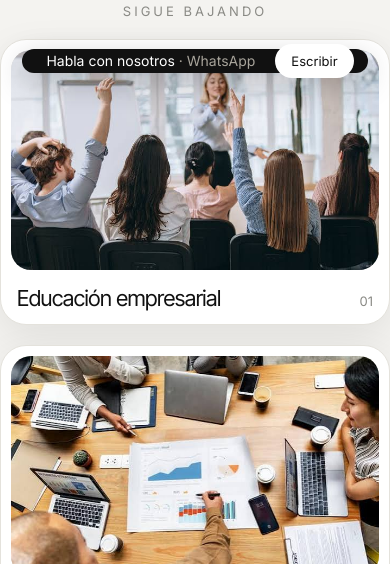
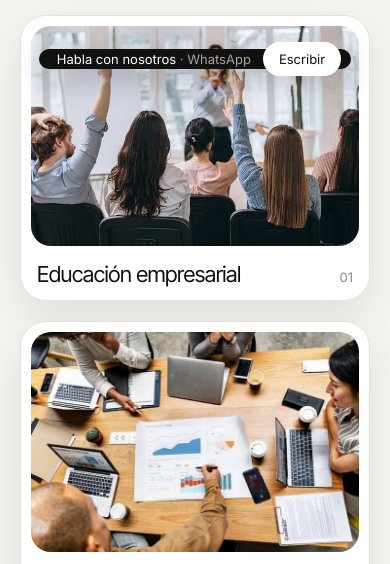
Before and after one commit to Nico752-M/Gremio, a plain HTML site: page elgremio/index.html in a window 390 px wide. Shown: the part 719-1283 px from the top of the page. Drawn offline with nearby package versions, Linux system fonts and the light colour scheme.

Commit message:
Update HTML structure and styles in index.html

```diff
--- a/elgremio/index.html
+++ b/elgremio/index.html
@@ -11,6 +11,7 @@
 <helmet>
 <link rel="stylesheet" href="https://fonts.googleapis.com/css2?family=Cormorant+Garamond:wght@500;600&amp;family=Inter+Tight:wght@400;500;600&amp;family=Inter:wght@400;500&amp;display=swap">
 <style>
+html{overflow-x:hidden;-webkit-text-size-adjust:100%}
 body{margin:0;background:#F4F3F0 linear-gradient(#1b1b1b,#1b1b1b) top/100% 740px no-repeat}
 a{color:inherit;text-decoration:none}
 .nl:hover{opacity:.55}
@@ -36,6 +37,8 @@ a{color:inherit;text-decoration:none}
 .hcs{grid-template-columns:1fr!important;margin:0 16px 20px!important}
 header{padding:16px 20px!important}
 section:not(#inicio):not(#cartas){padding:56px 20px!important}
+#cartas>div{padding:48px 20px 40px!important}
+.wa{font-size:13px!important;gap:12px!important;padding:10px 10px 10px 18px!important;max-width:calc(100vw - 32px)}
 h2{font-size:clamp(32px,10vw,46px)!important;line-height:1.05!important}
 }
 @media(prefers-reduced-motion:reduce){#logo::after,.sd svg{animation:none}}
@@ -140,7 +143,7 @@ h1,h2,h3{font-family:'Inter Tight',Inter,sans-serif;font-weight:500;letter-spaci
 
 <section style="padding:96px 48px;border-top:1px solid #e4e2dc;display:flex;flex-direction:column;gap:48px">
 <div style="display:flex;flex-wrap:wrap;justify-content:space-between;align-items:flex-end;gap:24px"><h2 style="margin:0;font-size:64px;line-height:1;color:#8a8a85"><span style="color:#111">Voces</span> de agremiados.</h2><span style="font-size:14px;color:#55554f">[CALIFICACIÓN O NÚMERO DE AGREMIADOS]</span></div>
-<div style="display:grid;grid-template-columns:repeat(auto-fit,minmax(320px,1fr));gap:20px">
+<div style="display:grid;grid-template-columns:repeat(auto-fit,minmax(min(100%,320px),1fr));gap:20px">
 <sc-for list="{{voices}}" as="v" hint-placeholder-count="3">
 <div style="background:#fff;border:1px solid #e4e2dc;border-radius:22px;padding:32px;min-height:260px;display:flex;flex-direction:column;justify-content:space-between;gap:32px">
 <p style="margin:0;font-size:20px;line-height:1.45;letter-spacing:-.01em">[TESTIMONIO DE UN AGREMIADO]</p>
@@ -188,12 +191,12 @@ h1,h2,h3{font-family:'Inter Tight',Inter,sans-serif;font-weight:500;letter-spaci
 </section>
 
 <div style="position:sticky;bottom:20px;height:0;display:flex;justify-content:center;pointer-events:none;z-index:20">
-<a href="#agremiados" style="pointer-events:auto;transform:translateY(-56px);background:#111;color:#fff;border-radius:999px;padding:12px 14px 12px 24px;display:flex;align-items:center;gap:20px;font-size:14px;box-shadow:0 10px 30px rgba(0,0,0,.25)"><span>Habla con nosotros <span style="color:#a8a49b">· WhatsApp</span></span><span style="background:#fff;color:#111;border-radius:999px;padding:9px 16px;font-size:13px">Escribir</span></a></div>
+<a href="#agremiados" class="wa" style="pointer-events:auto;transform:translateY(-56px);background:#111;color:#fff;border-radius:999px;padding:12px 14px 12px 24px;display:flex;align-items:center;gap:20px;font-size:14px;box-shadow:0 10px 30px rgba(0,0,0,.25)"><span>Habla con nosotros <span style="color:#a8a49b">· WhatsApp</span></span><span style="background:#fff;color:#111;border-radius:999px;padding:9px 16px;font-size:13px">Escribir</span></a></div>
 </div>
 </x-dc>
 <script type="text/x-dc" data-dc-script data-props='{"accent":{"editor":"color","default":"#111111"},"$preview":{"width":1440,"height":6100}}'>
 class Component extends DCLogic {
-constructor(props){ super(props); this.state = { active: -1, faq: 0, p: 0, hov: false, w: 1440, cx: 720, cy: 1220, sw: 1440 };
+constructor(props){ super(props); this.state = { active: -1, faq: 0, p: 0, hov: false, w: (typeof window !== 'undefined' ? window.innerWidth : 1440), cx: 720, cy: 1220, sw: 1440 };
 this.onScroll = () => { if (this.raf) return; this.raf = requestAnimationFrame(() => { this.raf = 0;
 const sc = document.getElementById('scene'), st = document.getElementById('stage'); if (!sc || !st) return;
 const vw = window.innerWidth, vh = window.innerHeight;
```
